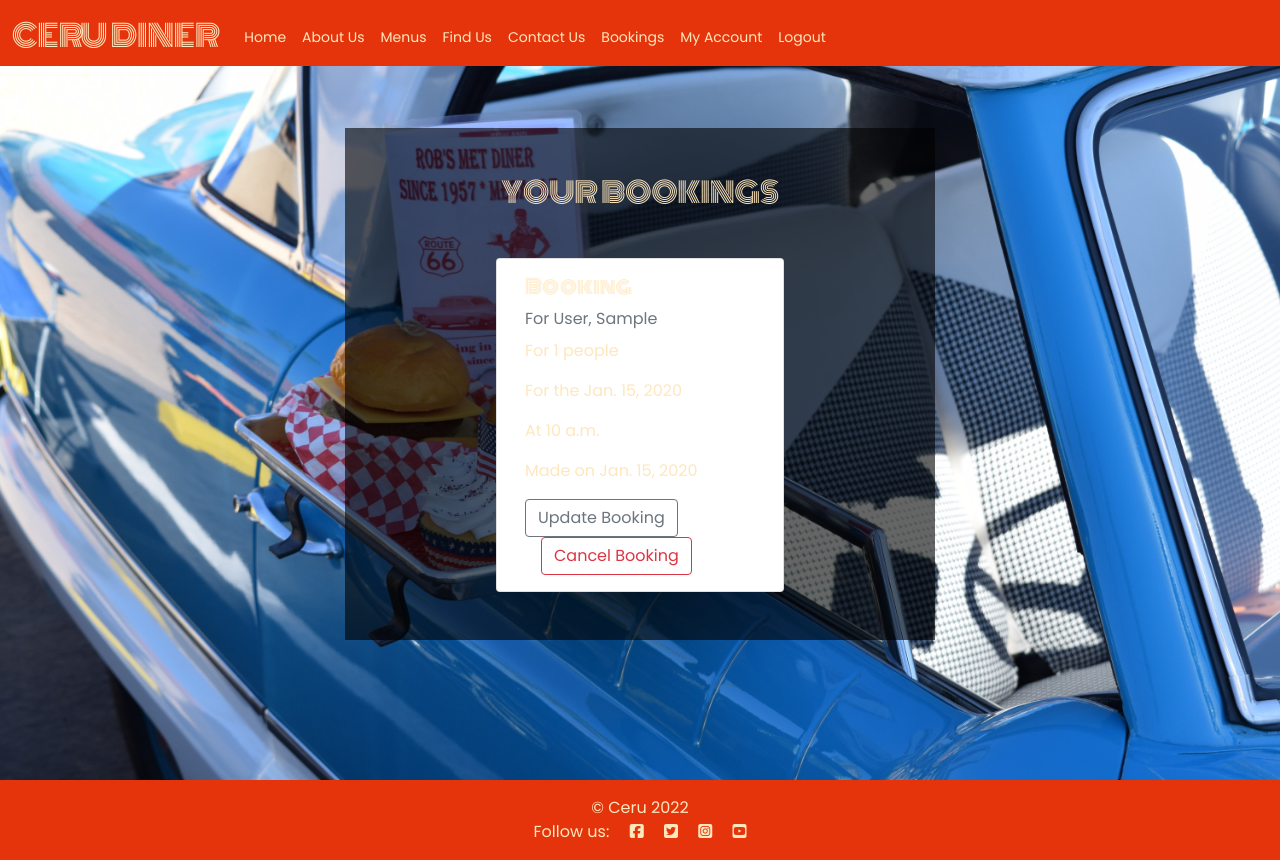
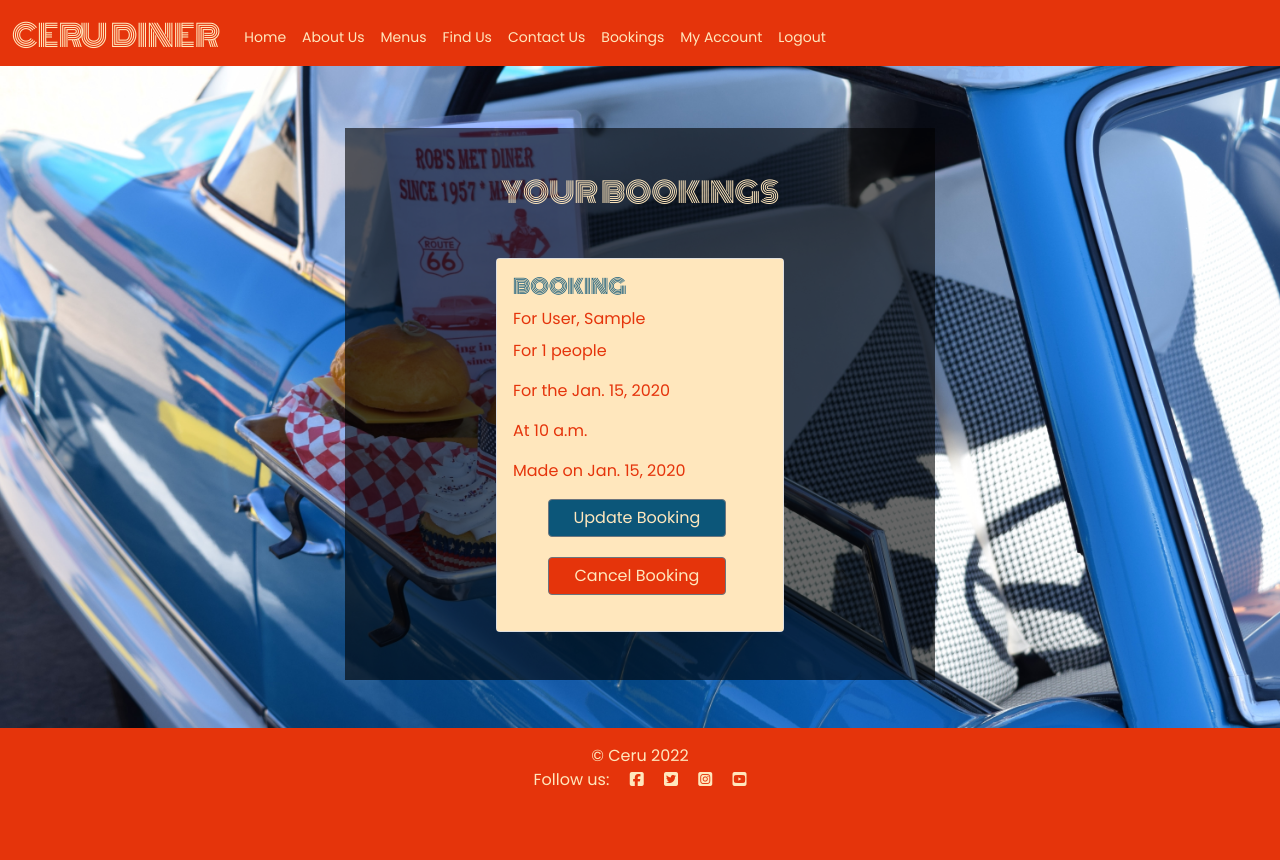
Before and after one commit to gabriel-alves-p/ceru-restaurant, a Django app: page /dashboard/ in a window 1280 px wide. After the commit the page ends 786 px from the top, so only its background shows below. Run offline with Django 3.2, Linux system fonts and the light colour scheme; a user stored in the database is signed in; tables that the repository leaves empty hold one stand-in row (values such as "Sample post"); some libraries are stand-ins or nearby versions.

Commit message:
style booking card with bootstrap and style.css

```diff
--- a/ceru/views.py
+++ b/ceru/views.py
@@ -86,7 +86,7 @@ class DashboardView(generic.ListView):
     """
     template_name = 'dashboard.html'
     model = Booking
-    paginate_by = 6
+    paginate_by = 3
 
     def get_queryset(self, *args, **kwargs):
         """
--- a/static/css/style.css
+++ b/static/css/style.css
@@ -185,7 +185,7 @@ span {
 
 /* ---------------------------------------------------------------------------------- BOOKING_FORM.HTML */
 #booking-hero-image {
-    height: 780px;
+    height: auto;
     width: 100%;
     background: url('../images/hero.jpeg');
     background-size: cover;
@@ -222,6 +222,50 @@ span {
 
 /* ---------------------------------------------------------------------------------- EDIT_BOOKING.HTML */
 /* ---------------------------------------------------------------------------------- DASHBOARD.HTML */
+.card {
+    padding: 0;
+}
+
+.card-body {
+    background-color: #FFE7BD;
+}
+
+.card-body>p,
+a {
+    color: #E5340B !important;
+}
+
+h5 {
+    color: #0C5679;
+}
+
+.link {
+    width: 100%;
+}
+
+.update-link,
+.cancel-link {
+    width: 70%;
+    margin: 0 0 20px 35px;
+}
+
+.update-link {
+    background-color: #0C5679;
+    color: #FFE7BD;
+}
+
+.update-link:hover,
+.cancel-link:hover {
+    background-color: #FFE7BD;
+    color: #E5340B;
+    transition: 1s;
+}
+
+.cancel-link {
+    background-color: #E5340B;
+    color: #FFE7BD;
+}
+
 /* ---------------------------------------------------------------------------------- EDIT_PASSWORD.HTML */
 #password-change-form li {
     color: #FFE7BD;
--- a/templates/dashboard.html
+++ b/templates/dashboard.html
@@ -11,14 +11,20 @@
             {% for booking in booking_list %}
             <div class="card mx-auto mb-5" style="width: 18rem;">
                 <div class="card-body">
-                    <h5 class="card-title">Booking</h5>
+                    <h5 class="card-title text-uppercase">Booking</h5>
                     <p class="card-text mb-2 text-muted">For {{ booking.last_name }}, {{ booking.first_name }}</p>
                     <p class="card-text">For {{ booking.number_of_guests }} people</p>
                     <p class="card-text">For the {{ booking.date }}</p>
                     <p class="card-text">At {{ booking.time }}</p>
                     <p class="card-text">Made on {{ booking.created_on }}</p>
-                    <a href="{% url 'edit-booking' booking.id %}" class="card-link"><button class="btn btn-outline-secondary">Update Booking</button></a>
-                    <a href="{% url 'delete-booking' booking.id %}" class="card-link"><button class="btn btn-outline-danger" type="submit" onclick="return confirm('Are you sure?')">Cancel Booking</button></a>
+                    <a href="{% url 'edit-booking' booking.id %}" class="link">
+                        <button class="btn btn-secondary update-link">Update Booking</button>
+                    </a>
+                    <a href="{% url 'delete-booking' booking.id %}" class="link">
+                        <button class="btn btn-secondary cancel-link" onclick="return confirm('Are you sure?')">
+                            Cancel Booking
+                        </button>
+                    </a>
                 </div>
             </div>
             {% endfor %}
@@ -32,13 +38,15 @@
                 <nav aria-label="page navigation">
                     <ul class="pagination">
                         {% if page_obj.has_previous %}
-                        <li class="page-item"><a href="?page={{page_obj.previous_page_number}}" class="page-link">Previous</a></li>
+                        <li class="page-item"><a href="?page={{page_obj.previous_page_number}}"
+                                class="page-link">Previous</a></li>
                         {% endif %}
                         {% for number in page_obj.paginator.page_range %}
                         <li class="page-item"><a href="?page={{number}}" class="page-link">{{ number }}</a></li>
                         {% endfor %}
                         {% if page_obj.has_next %}
-                        <li class="page-item"><a href="?page={{page_obj.next_page_number}}" class="page-link">Next</a></li>
+                        <li class="page-item"><a href="?page={{page_obj.next_page_number}}" class="page-link">Next</a>
+                        </li>
                         {% endif %}
                     </ul>
                 </nav>
```
